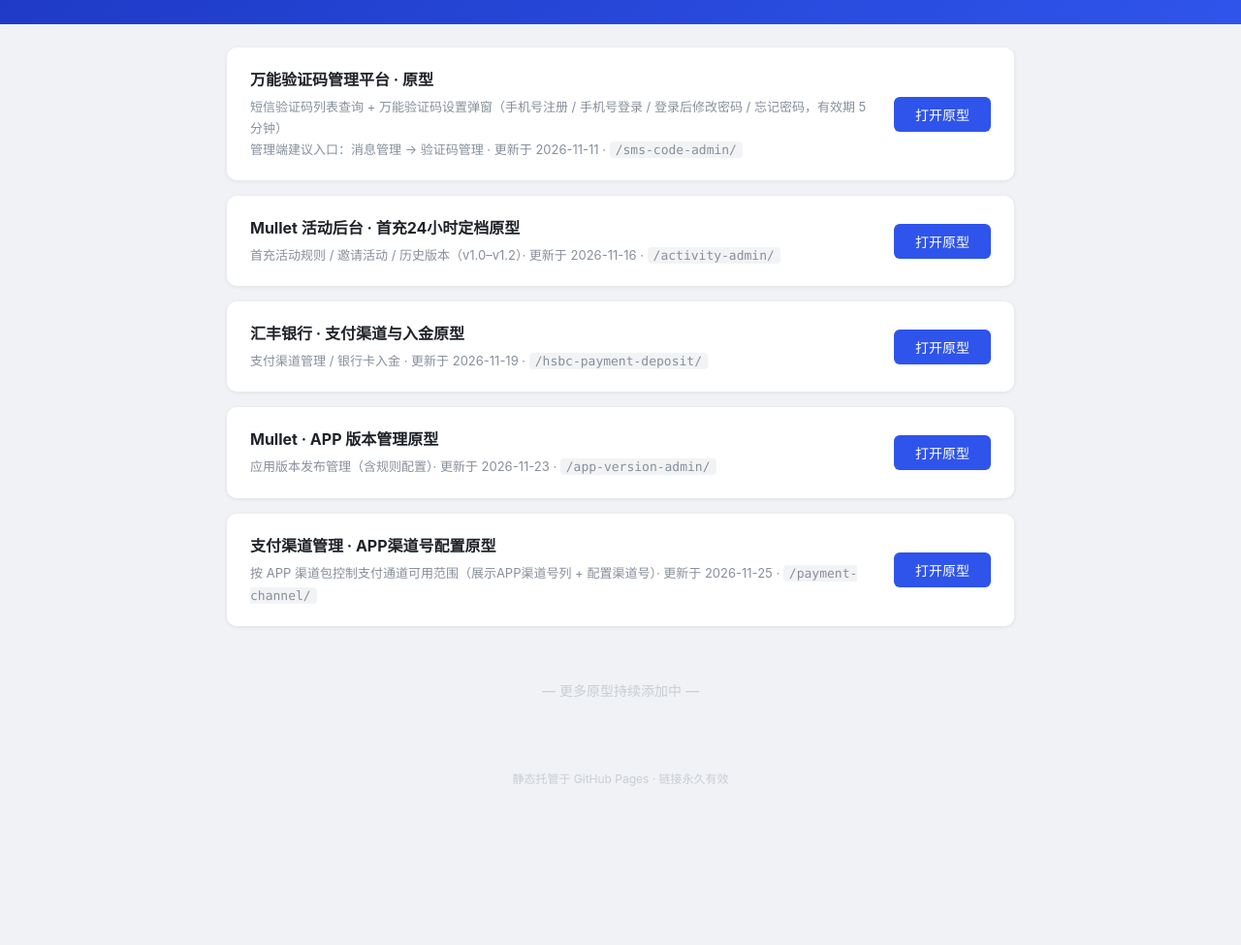
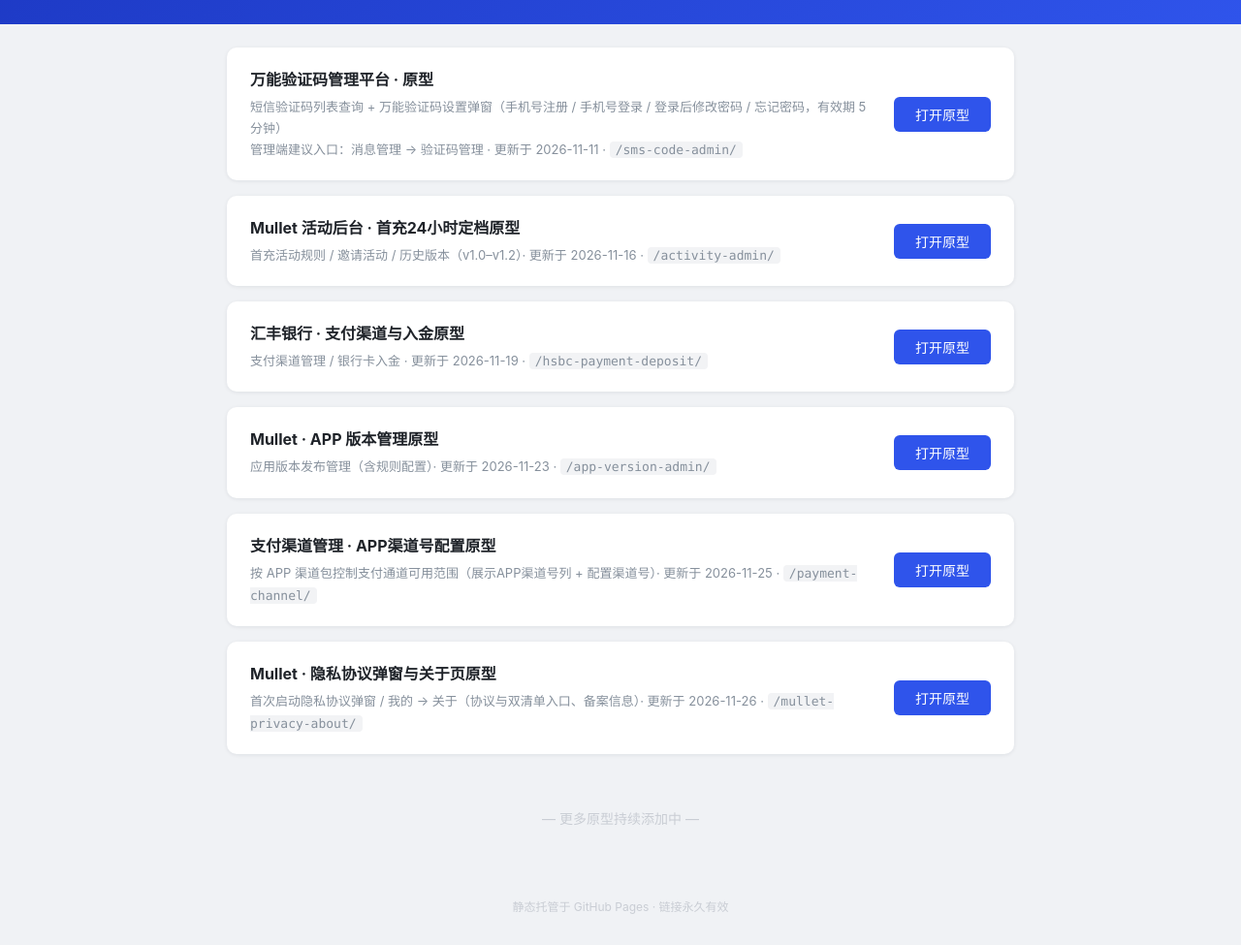
Before and after one commit to 4535027-source/Mullet-, a plain HTML site: page index.html in a window 1280 px wide. Shown: the part 85-1060 px from the top of the page at 97% size. Before the commit the page ends 928 px from the top, so only its background shows below. Drawn offline with Linux system fonts and the light colour scheme.

Commit message:
原型导航新增 Mullet 隐私协议弹窗与关于页卡片

```diff
--- a/index.html
+++ b/index.html
@@ -116,6 +116,16 @@
     <a class="open" href="./payment-channel/index.html" target="_blank" rel="noopener">打开原型</a>
   </div>
 
+  <div class="card">
+    <div>
+      <h2>Mullet · 隐私协议弹窗与关于页原型</h2>
+      <p class="meta">
+        首次启动隐私协议弹窗 / 我的 → 关于（协议与双清单入口、备案信息）· 更新于 2026-11-26 · <span class="path">/mullet-privacy-about/</span>
+      </p>
+    </div>
+    <a class="open" href="./mullet-privacy-about/index.html" target="_blank" rel="noopener">打开原型</a>
+  </div>
+
   <!-- 新原型在此追加卡片 -->
 
   <p class="empty">— 更多原型持续添加中 —</p>
```
